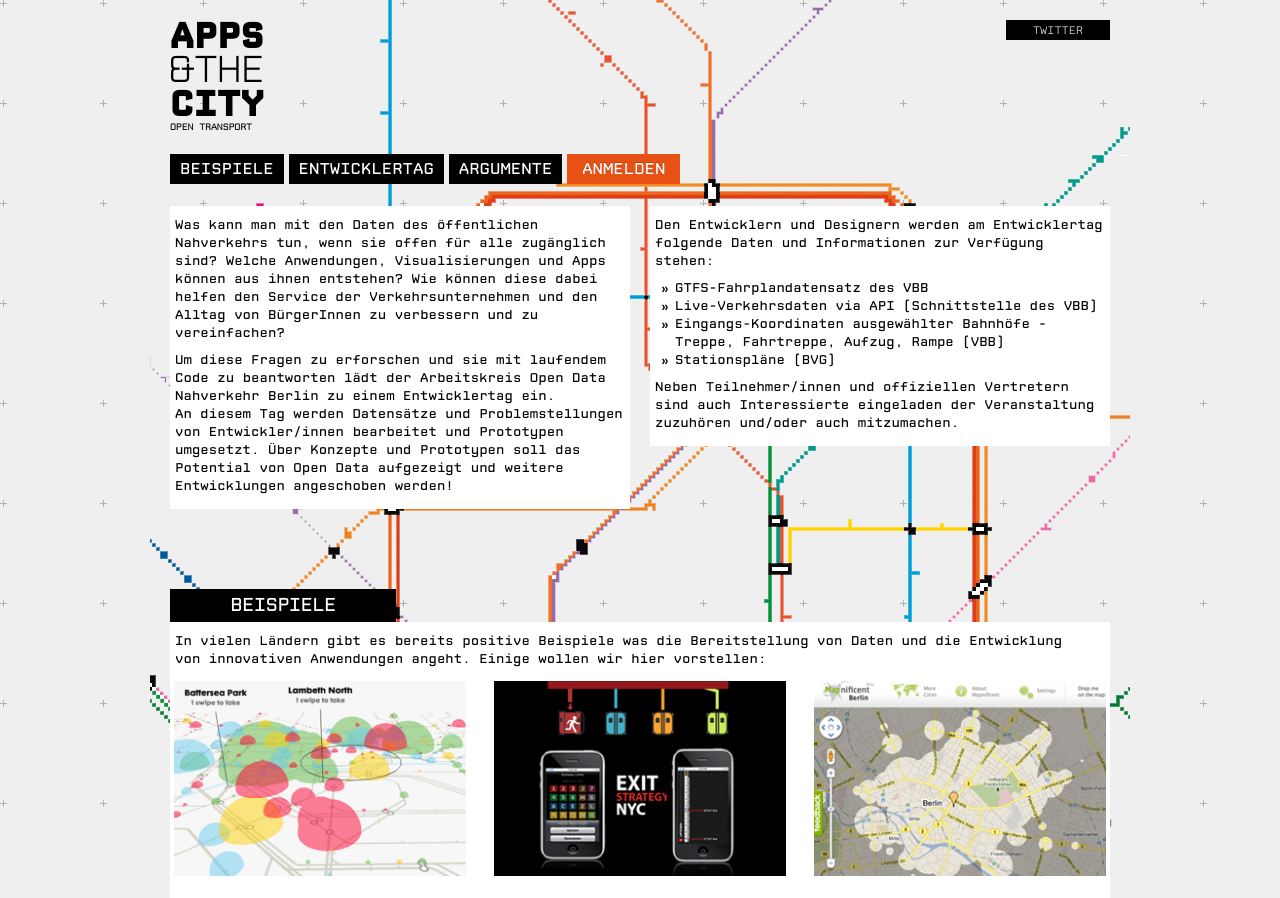
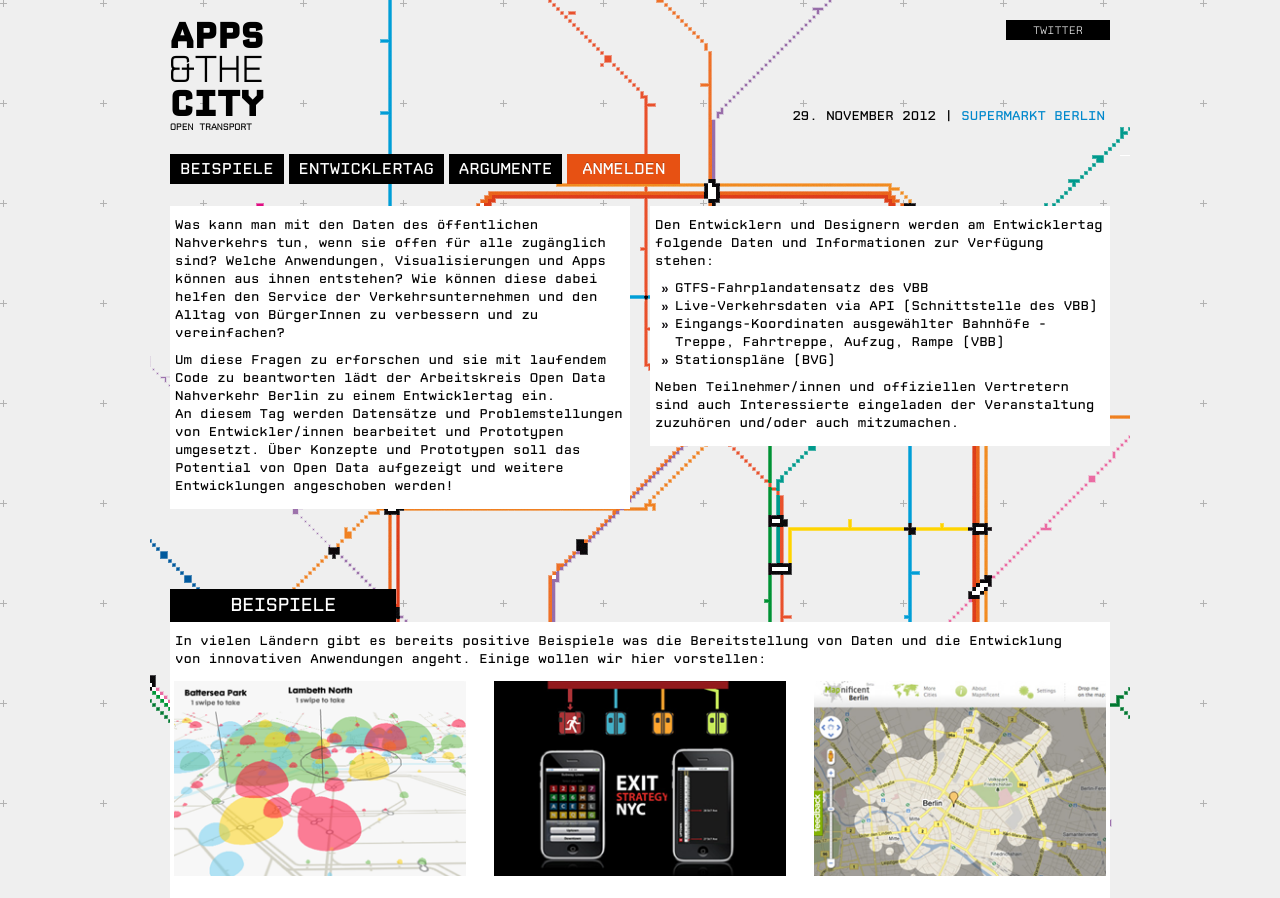
Before and after one commit to okfde/berlin.appsandthecity, a Jekyll site: the page built from index.html, in a window 1280 px wide. Shown: the top 898 px of the page. Built offline with Jekyll 4.4.1, drawn with Linux system fonts in a browser that asks for light colours; nearby versions of some CDN libraries; Markdown is read by kramdown in place of the engine named in the settings.

Commit message:
Add tag line with date and location

```diff
--- a/_layouts/default.html
+++ b/_layouts/default.html
@@ -38,6 +38,9 @@
           <a href="https://twitter.com/OpenVBB">Twitter</a>
         </li>
       </ul>
+      <p id="location-header">
+        29. November 2012 | <a href="http://www.supermarkt-berlin.net/">Supermarkt Berlin</a>
+      </p>
     </header>
     <div class="navbar aatc-container">
       <div class="navbar-inner">
--- a/css/style.css
+++ b/css/style.css
@@ -109,6 +109,12 @@ ul {
   font-family: 'CPMono_v07Light', sans-serif;
   font-size: 9px;
   line-height: 12px;
+}
+
+#location-header {
+  position: absolute;
+  right:0;
+  bottom:0;
 }
 
 h3 {
```
